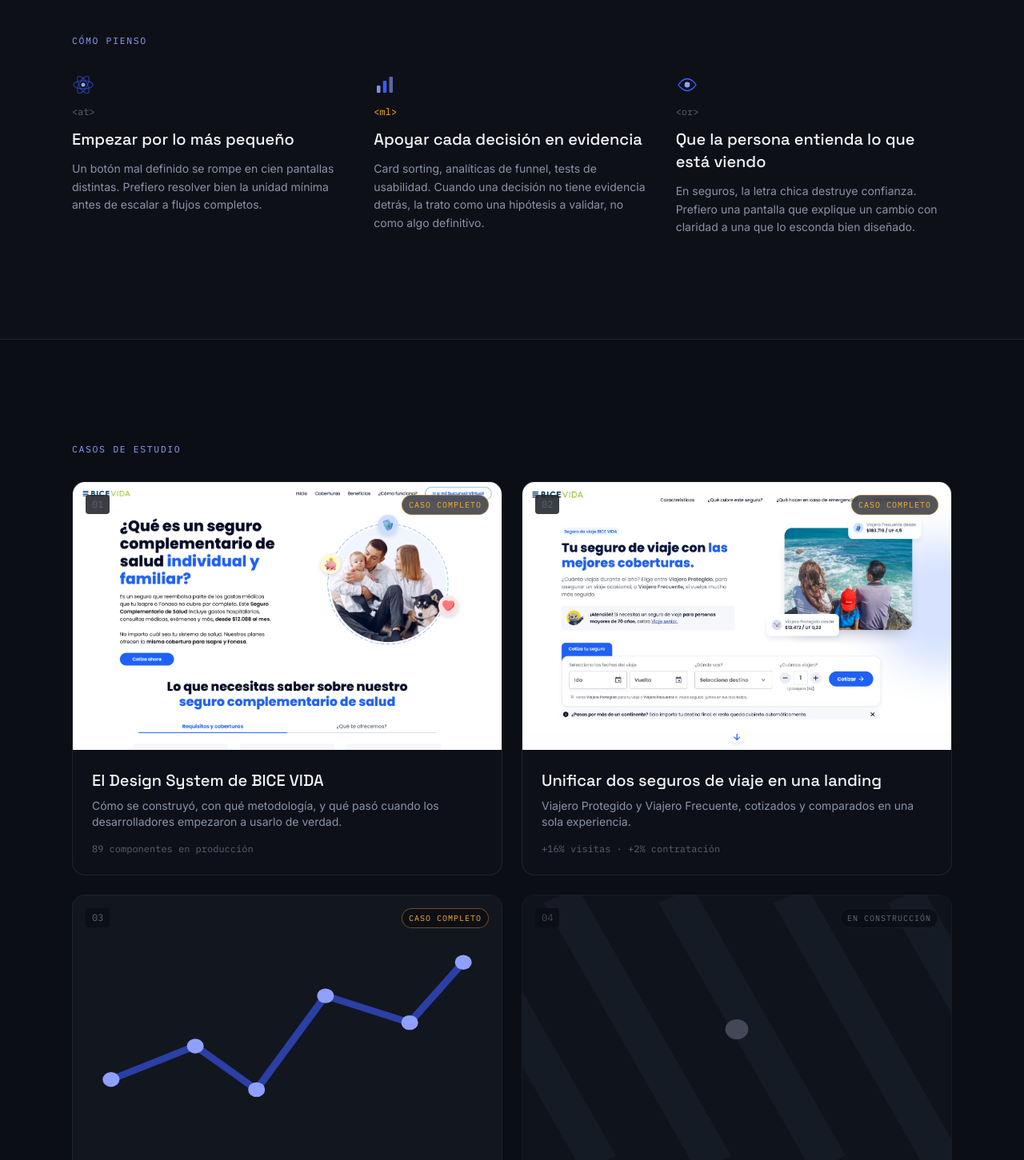
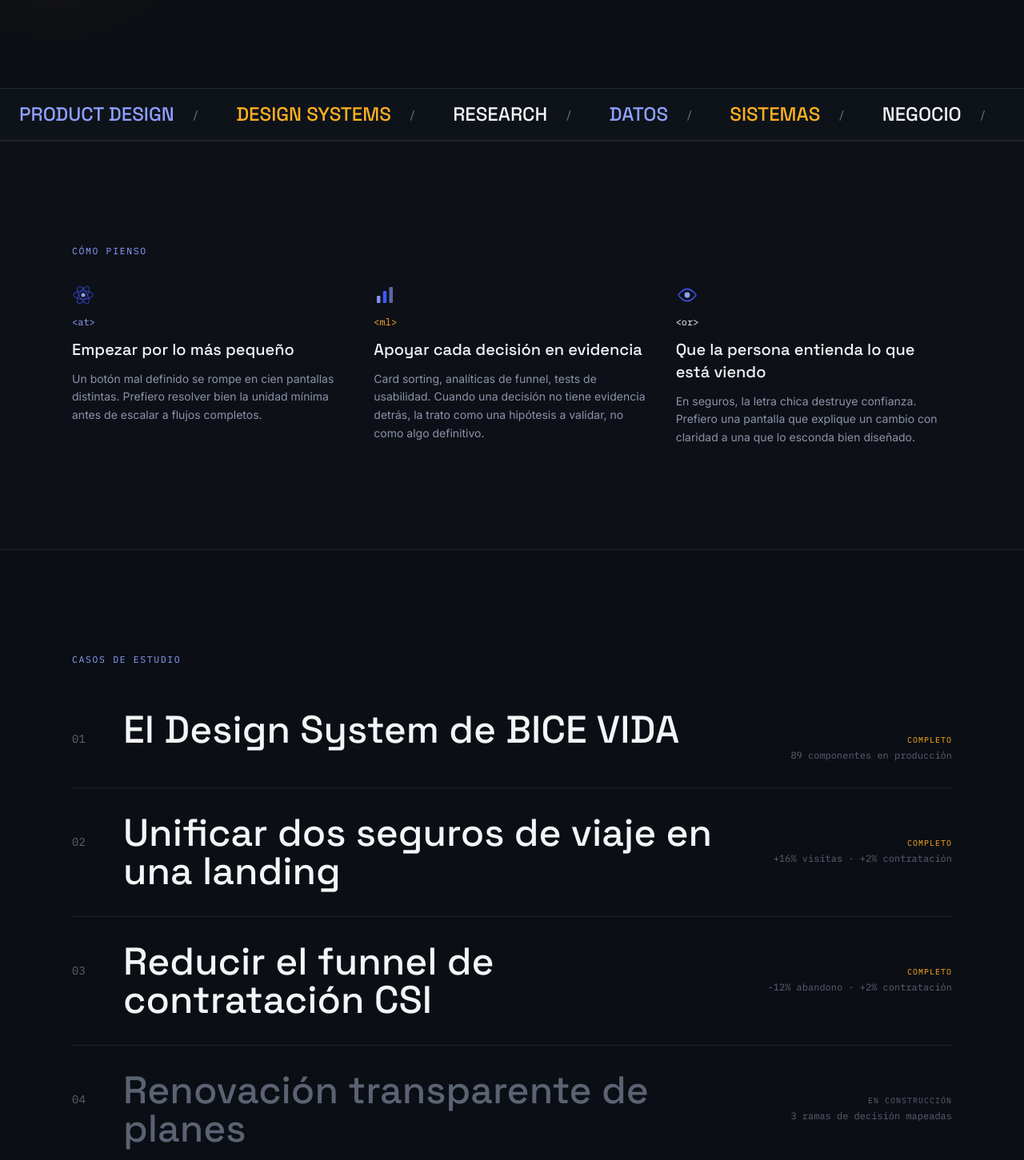
Before and after one commit to CharlyG2/portfolio, a Next.js app: page / in a window 1280 px wide. Shown: the part 799-2250 px from the top of the page at 80% size. Built offline with nearby package versions, Linux system fonts and the light colour scheme.

Commit message:
Nuevo diseño

```diff
--- a/app/page.js
+++ b/app/page.js
@@ -1,5 +1,6 @@
 import Nav from "@/components/Nav";
 import Hero from "@/components/Hero";
+import Marquee from "@/components/Marquee";
 import Principles from "@/components/Principles";
 import CaseIndex from "@/components/CaseIndex";
 import Trajectory from "@/components/Trajectory";
@@ -10,6 +11,7 @@
     <main className="bg-ink min-h-screen">
       <Nav />
       <Hero />
+      <Marquee />
       <Principles />
       <CaseIndex />
       <Trajectory />
--- a/components/CaseIndex.jsx
+++ b/components/CaseIndex.jsx
@@ -1,15 +1,17 @@
+"use client";
+
 import Link from "next/link";
 import Image from "next/image";
+import { useState } from "react";
+import { motion, AnimatePresence } from "framer-motion";
 import Reveal from "./Reveal";
-import { PendingPattern, AnalysisPattern } from "./CaseThumbPlaceholder";
 
 const cases = [
   {
     slug: "design-system",
     tag: "01",
-    status: "caso completo",
+    status: "completo",
     title: "El Design System de BICE VIDA",
-    text: "Cómo se construyó, con qué metodología, y qué pasó cuando los desarrolladores empezaron a usarlo de verdad.",
     stat: "89 componentes en producción",
     thumb: "/images/csi-landing.png",
     live: true,
@@ -17,9 +19,8 @@
   {
     slug: "landing-viajes",
     tag: "02",
-    status: "caso completo",
+    status: "completo",
     title: "Unificar dos seguros de viaje en una landing",
-    text: "Viajero Protegido y Viajero Frecuente, cotizados y comparados en una sola experiencia.",
     stat: "+16% visitas · +2% contratación",
     thumb: "/images/viaje-landing-unificada.png",
     live: true,
@@ -27,9 +28,8 @@
   {
     slug: "funnel-csi",
     tag: "03",
-    status: "caso completo",
+    status: "completo",
     title: "Reducir el funnel de contratación CSI",
-    text: "De 10 a 8 pasos, apoyado en Ley de Hick y Ley de Miller, con datos reales de abandono.",
     stat: "-12% abandono · +2% contratación",
     thumb: null,
     live: true,
@@ -39,7 +39,6 @@
     tag: "04",
     status: "en construcción",
     title: "Renovación transparente de planes",
-    text: "Comunicar un alza de cobertura a clientes de alto siniestro sin esconder nada.",
     stat: "3 ramas de decisión mapeadas",
     thumb: null,
     live: false,
@@ -47,72 +46,100 @@
 ];
 
 export default function CaseIndex() {
+  const [hovered, setHovered] = useState(null);
+  const [pos, setPos] = useState({ x: 0, y: 0 });
+
   return (
-    <section id="casos" className="py-24 md:py-32 border-t border-line">
+    <section
+      id="casos"
+      className="py-24 md:py-32 border-t border-line relative"
+      onMouseMove={(e) => {
+        const rect = e.currentTarget.getBoundingClientRect();
+        setPos({ x: e.clientX - rect.left, y: e.clientY - rect.top });
+      }}
+    >
       <div className="max-w-content mx-auto px-6 md:px-10">
         <Reveal>
           <p className="eyebrow text-signalSoft mb-4">casos de estudio</p>
         </Reveal>
 
-        <div className="grid sm:grid-cols-2 gap-6 mt-8">
+        <div className="mt-6">
           {cases.map((c, i) => {
             const Wrapper = c.live ? Link : "div";
             const wrapperProps = c.live ? { href: `/casos/${c.slug}` } : {};
             return (
-              <Reveal key={c.slug} delay={i * 0.06}>
+              <Reveal key={c.slug} delay={i * 0.05}>
                 <Wrapper
                   {...wrapperProps}
-                  className={`group block rounded-2xl border border-line overflow-hidden bg-ink2/40 h-full ${
-                    c.live
-                      ? "cursor-pointer hover:border-signal/40 transition-colors"
-                      : "cursor-default opacity-70"
+                  onMouseEnter={() => c.thumb && setHovered(c.slug)}
+                  onMouseLeave={() => setHovered(null)}
+                  className={`group flex items-baseline gap-4 md:gap-8 py-6 md:py-8 border-b border-line ${
+                    c.live ? "cursor-pointer" : "cursor-default"
                   }`}
                 >
-                  <div className="relative w-full aspect-[16/10] bg-ink2 overflow-hidden">
-                    {c.thumb ? (
-                      <Image
-                        src={c.thumb}
-                        alt=""
-                        fill
-                        className="object-cover object-top group-hover:scale-105 transition-transform duration-700"
-                        sizes="(max-width: 640px) 100vw, 560px"
-                      />
-                    ) : c.live ? (
-                      <AnalysisPattern />
-                    ) : (
-                      <PendingPattern />
-                    )}
-                    <span className="absolute top-4 left-4 font-mono text-xs text-mutedLight bg-ink/80 backdrop-blur px-2 py-1 rounded">
-                      {c.tag}
-                    </span>
+                  <span className="font-mono text-xs md:text-sm text-mutedLight w-8 shrink-0">
+                    {c.tag}
+                  </span>
+                  <h3
+                    className={`font-display text-2xl sm:text-4xl md:text-5xl leading-none transition-colors ${
+                      c.live
+                        ? "text-paper group-hover:text-signalSoft"
+                        : "text-mutedLight"
+                    }`}
+                  >
+                    {c.title}
+                  </h3>
+                  <span className="ml-auto hidden sm:flex flex-col items-end shrink-0 text-right">
                     <span
-                      className={`absolute top-4 right-4 font-mono text-[10px] uppercase tracking-widest px-2 py-1 rounded-full border backdrop-blur ${
-                        c.live
-                          ? "border-amber/40 text-amber bg-ink/70"
-                          : "border-line text-muted bg-ink/70"
+                      className={`font-mono text-[10px] uppercase tracking-widest ${
+                        c.live ? "text-amber" : "text-mutedLight"
                       }`}
                     >
                       {c.status}
                     </span>
-                  </div>
+                    <span className="font-mono text-xs text-mutedLight mt-1">
+                      {c.stat}
+                    </span>
+                  </span>
 
-                  <div className="p-6">
-                    <h3
-                      className={`font-display text-xl text-paper mb-2 ${
-                        c.live ? "group-hover:text-signalSoft transition-colors" : ""
-                      }`}
-                    >
-                      {c.title}
-                    </h3>
-                    <p className="text-sm text-muted mb-4">{c.text}</p>
-                    <p className="font-mono text-xs text-mutedLight">{c.stat}</p>
-                  </div>
+                  {/* mobile-only inline thumbnail, since cursor-follow doesn't apply on touch */}
+                  {c.thumb && (
+                    <div className="sm:hidden w-16 h-12 rounded-md overflow-hidden border border-line shrink-0 relative">
+                      <Image src={c.thumb} alt="" fill className="object-cover object-top" sizes="64px" />
+                    </div>
+                  )}
                 </Wrapper>
               </Reveal>
             );
           })}
         </div>
       </div>
+
+      {/* floating cursor preview, desktop only */}
+      <AnimatePresence>
+        {hovered &&
+          cases
+            .filter((c) => c.slug === hovered && c.thumb)
+            .map((c) => (
+              <motion.div
+                key={c.slug}
+                className="hidden sm:block pointer-events-none absolute z-20 w-[260px] aspect-[16/10] rounded-lg overflow-hidden border border-line shadow-2xl"
+                style={{ left: pos.x + 24, top: pos.y - 90 }}
+                initial={{ opacity: 0, scale: 0.85, rotate: -3 }}
+                animate={{ opacity: 1, scale: 1, rotate: -3 }}
+                exit={{ opacity: 0, scale: 0.85 }}
+                transition={{ type: "spring", stiffness: 300, damping: 25 }}
+              >
+                <Image
+                  src={c.thumb}
+                  alt=""
+                  fill
+                  className="object-cover object-top"
+                  sizes="260px"
+                />
+              </motion.div>
+            ))}
+      </AnimatePresence>
     </section>
   );
 }
--- a/components/Hero.jsx
+++ b/components/Hero.jsx
@@ -33,12 +33,14 @@
           </motion.p>
 
           <motion.h1
-            className="font-display text-4xl sm:text-5xl md:text-[3.4rem] font-medium leading-[1.05] max-w-xl"
+            className="font-display text-5xl sm:text-6xl md:text-7xl font-medium leading-[0.98] max-w-xl"
             initial={{ opacity: 0, y: 14 }}
             animate={{ opacity: 1, y: 0 }}
             transition={{ duration: 0.6, delay: 0.1 }}
           >
-            Diseño para que las personas entiendan lo que están usando.
+            Diseño para que{" "}
+            <span className="text-signalSoft">las personas</span> entiendan{" "}
+            <span className="text-amber">lo que están usando</span>.
           </motion.h1>
 
           <motion.p
--- /dev/null
+++ b/components/Marquee.jsx
@@ -0,0 +1,37 @@
+const words = [
+  "PRODUCT DESIGN",
+  "DESIGN SYSTEMS",
+  "RESEARCH",
+  "DATOS",
+  "SISTEMAS",
+  "NEGOCIO",
+];
+
+export default function Marquee() {
+  const track = [...words, ...words, ...words];
+  return (
+    <div className="relative border-y border-line bg-ink2/60 py-4 overflow-hidden">
+      <div className="flex whitespace-nowrap animate-marquee">
+        {track.map((w, i) => (
+          <span
+            key={i}
+            className="font-display text-xl md:text-2xl mx-6 flex items-center gap-6"
+          >
+            <span
+              className={
+                i % 3 === 0
+                  ? "text-signalSoft"
+                  : i % 3 === 1
+                  ? "text-amber"
+                  : "text-mint"
+              }
+            >
+              {w}
+            </span>
+            <span className="text-mutedLight text-sm">/</span>
+          </span>
+        ))}
+      </div>
+    </div>
+  );
+}
--- a/components/Principles.jsx
+++ b/components/Principles.jsx
@@ -37,7 +37,7 @@
                 <Icon />
                 <div
                   className={`font-mono text-xs mt-3 mb-3 ${
-                    i === 1 ? "text-amber" : "text-mutedLight"
+                    i === 0 ? "text-signalSoft" : i === 1 ? "text-amber" : "text-mint"
                   }`}
                 >
                   &lt;{p.tag}&gt;
```
